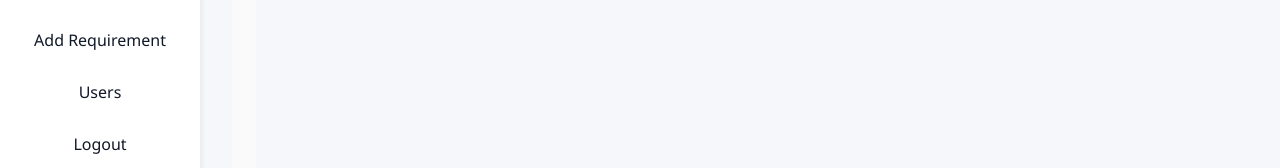
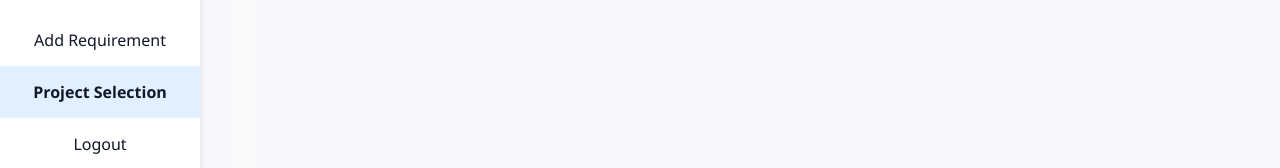
Before and after one commit to hindu99/productrideapp, a React (Vite) app in the folder frontend/: page /entrypage in a window 1280 px wide. Shown: the part 202-370 px from the top of the page. Built offline with nearby package versions, Linux system fonts and the light colour scheme; no server answers.

Commit message:
Project selection added to sidebar

```diff
--- a/frontend/src/components/Sidebar/sidebar.jsx
+++ b/frontend/src/components/Sidebar/sidebar.jsx
@@ -8,7 +8,7 @@ const menuItems = [
   { name: 'Kanban Board', path: '/Board' },
   { name: 'Backlog', path: '/backlogtable' },
   { name: 'Add Requirement', path: '/requirementbox' },
-  { name: 'Users', path: '/users' },
+  { name: 'Project Selection', path: '/entrypage' },
   { name: 'Admin', path: '/adminmainpage', role: 'admin' },
   { name: 'Logout', path: '/logout' }
 ];
```
